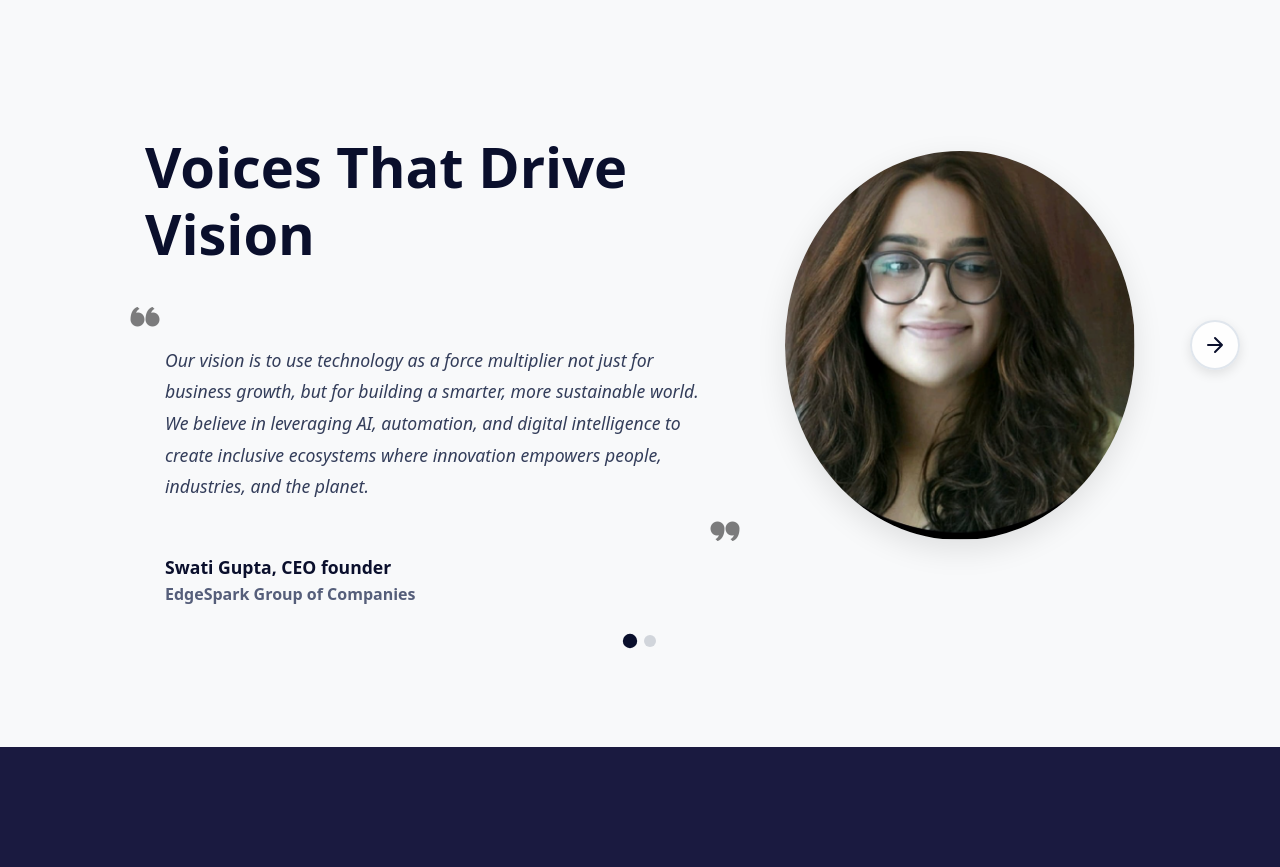
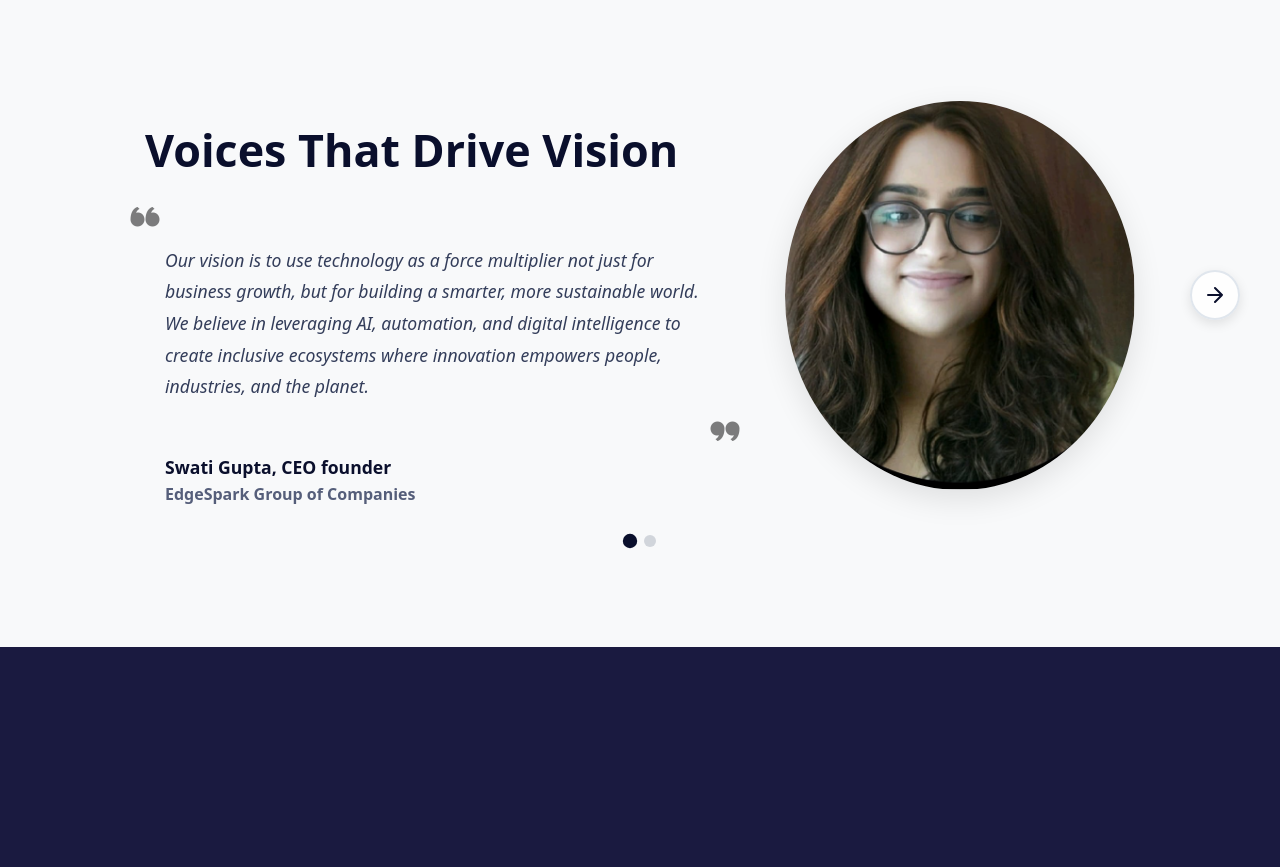
Before and after one commit to CXOTechBOT/edgeSpark, a React (Create React App) app: page / in a window 1280 px wide. Shown: the part 7580-8447 px from the top of the page. Built offline with nearby package versions, Linux system fonts and the light colour scheme.

Commit message:
Feedback changes apply

```diff
--- a/src/components/FounderVoiceSection.jsx
+++ b/src/components/FounderVoiceSection.jsx
@@ -1,15 +1,28 @@
-import React, { useState } from 'react';
+import React, { useState, useEffect } from 'react';
 
 /**
  * A component to feature quotes from key people, like CEO or founder.
  * All styles are inline and the component is self-contained.
  * Updated with carousel functionality for multiple voices.
+ * Mobile/tablet responsive with stacked layout.
  */
 const FounderVoiceSection = () => {
 
   // --- Carousel State ---
   const [currentSlide, setCurrentSlide] = useState(0);
   const [isTransitioning, setIsTransitioning] = useState(false);
+  const [isMobile, setIsMobile] = useState(false);
+
+  // --- Check screen size ---
+  useEffect(() => {
+    const checkScreenSize = () => {
+      setIsMobile(window.innerWidth <= 1024); // Tablet and below
+    };
+
+    checkScreenSize();
+    window.addEventListener('resize', checkScreenSize);
+    return () => window.removeEventListener('resize', checkScreenSize);
+  }, []);
 
   // --- Content Data ---
   const voices = [
@@ -25,23 +38,23 @@ const FounderVoiceSection = () => {
       quote: "At EdgeSpark, we don't just build solutions, we engineer the future. Our focus is on creating intelligent, sustainable, and human-centered innovations that empower organizations to lead with clarity and confidence in the age of Al. Every experience we deliver is designed to spark transformation that lasts.",
       authorName: "Puneet Agarwal, Co-Founder",
       authorTitle: "EdgeSpark Group of Companies",
-      image: require('../images/PuneetSir.png') // You can change this image
+      image: require('../images/PuneetSir.png')
     }
   ];
 
   // --- Navigation Functions ---
   const goToNext = () => {
-    if (isTransitioning) return; // Prevent multiple clicks during transition
+    if (isTransitioning || isMobile) return; // Prevent on mobile
     setIsTransitioning(true);
     setCurrentSlide((prev) => (prev + 1) % voices.length);
-    setTimeout(() => setIsTransitioning(false), 600); // Match transition duration
+    setTimeout(() => setIsTransitioning(false), 600);
   };
 
   const goToPrev = () => {
-    if (isTransitioning) return; // Prevent multiple clicks during transition
+    if (isTransitioning || isMobile) return; // Prevent on mobile
     setIsTransitioning(true);
     setCurrentSlide((prev) => (prev - 1 + voices.length) % voices.length);
-    setTimeout(() => setIsTransitioning(false), 600); // Match transition duration
+    setTimeout(() => setIsTransitioning(false), 600);
   };
 
   // --- Arrow Icons ---
@@ -68,38 +81,56 @@ const FounderVoiceSection = () => {
   const styles = {
     container: {
       width: '100%',
-      padding: '100px 40px',
+      padding: isMobile ? '60px 20px' : '100px 40px',
       backgroundColor: '#f8f9fa',
       fontFamily: 'system-ui, -apple-system, BlinkMacSystemFont, "Segoe UI", Roboto, "Helvetica Neue", Arial, sans-serif',
       color: '#0a0f2c',
       boxSizing: 'border-box',
       position: 'relative',
     },
+    mainHeading: {
+      fontSize: 'clamp(2.5rem, 6vw, 3.5rem)',
+      fontWeight: '600',
+      lineHeight: 1.2,
+      marginBottom: '60px',
+      textAlign: 'center',
+      display: isMobile ? 'block' : 'none', // Only show on mobile
+    },
     contentWrapper: {
       maxWidth: '1100px',
       margin: '0 auto',
-      display: 'flex',
+      display: isMobile ? 'block' : 'flex',
       alignItems: 'center',
       justifyContent: 'center',
       flexWrap: 'wrap',
-      gap: '60px',
+      gap: isMobile ? '80px' : '60px',
       position: 'relative',
-      transition: 'all 0.6s cubic-bezier(0.25, 0.8, 0.25, 1)', // Smooth transition for content changes
+      transition: isMobile ? 'none' : 'all 0.6s cubic-bezier(0.25, 0.8, 0.25, 1)',
+    },
+    voiceItem: {
+      display: isMobile ? 'flex' : 'contents',
+      flexDirection: isMobile ? 'column' : 'row',
+      alignItems: isMobile ? 'center' : 'normal',
+      gap: isMobile ? '40px' : '0',
+      marginBottom: isMobile ? '80px' : '0',
+      textAlign: isMobile ? 'center' : 'left',
     },
     textContainer: {
-      flex: '1 1 500px',
-      maxWidth: '580px',
+      flex: isMobile ? 'none' : '1 1 500px',
+      maxWidth: isMobile ? '100%' : '580px',
       position: 'relative',
-      opacity: isTransitioning ? 0.7 : 1, // Smooth fade during transition
-      transform: isTransitioning ? 'translateX(10px)' : 'translateX(0)', // Subtle slide effect
-      transition: 'all 0.6s cubic-bezier(0.25, 0.8, 0.25, 1)', // Smooth transition
+      opacity: (isTransitioning && !isMobile) ? 0.7 : 1,
+      transform: (isTransitioning && !isMobile) ? 'translateX(10px)' : 'translateX(0)',
+      transition: isMobile ? 'none' : 'all 0.6s cubic-bezier(0.25, 0.8, 0.25, 1)',
+      order: isMobile ? 2 : 'initial',
     },
     heading: {
-      fontSize: 'clamp(2.5rem, 6vw, 3.5rem)',
+      fontSize: 'clamp(2rem, 5vw, 2.8rem)',
       fontWeight: '600',
       lineHeight: 1.2,
-      marginBottom: '50px',
-      transition: 'all 0.6s ease',
+      marginBottom: '40px',
+      transition: isMobile ? 'none' : 'all 0.6s ease',
+      display: isMobile ? 'none' : 'block', // Hide individual headings on mobile
     },
     quoteWrapper: {
       position: 'relative',
@@ -107,7 +138,7 @@ const FounderVoiceSection = () => {
       paddingRight: '20px',
       paddingTop: '10px',
       paddingBottom: '10px',
-      transition: 'all 0.6s ease',
+      transition: isMobile ? 'none' : 'all 0.6s ease',
     },
     quoteText: {
       fontSize: 'clamp(1rem, 2.5vw, 1.1rem)',
@@ -116,25 +147,25 @@ const FounderVoiceSection = () => {
       position: 'relative',
       zIndex: 1,
       fontStyle: 'italic',
-      transition: 'all 0.6s ease',
+      transition: isMobile ? 'none' : 'all 0.6s ease',
     },
     authorContainer: {
         marginTop: '24px',
         paddingLeft: '20px',
-        transition: 'all 0.6s ease',
+        transition: isMobile ? 'none' : 'all 0.6s ease',
     },
     authorName: {
       fontWeight: '600',
       fontSize: '1.1rem',
       margin: '0 0 4px 0',
-      transition: 'all 0.6s ease',
+      transition: isMobile ? 'none' : 'all 0.6s ease',
     },
     authorTitle: {
         fontSize: '1rem',
         color: '#555e7a',
         margin: 0,
         fontWeight: '600',
-        transition: 'all 0.6s ease',
+        transition: isMobile ? 'none' : 'all 0.6s ease',
     },
     startQuote: {
         position: 'absolute',
@@ -145,7 +176,7 @@ const FounderVoiceSection = () => {
         zIndex: 0,
         opacity: 0.6,
         filter: 'brightness(0) saturate(100%) invert(40%) sepia(0%) saturate(0%) hue-rotate(0deg) brightness(40%) contrast(100%)',
-        transition: 'all 0.6s ease',
+        transition: isMobile ? 'none' : 'all 0.6s ease',
     },
     startQuote2: {
         position: 'absolute',
@@ -156,7 +187,7 @@ const FounderVoiceSection = () => {
         zIndex: 0,
         opacity: 0.6,
         filter: 'brightness(0) saturate(100%) invert(40%) sepia(0%) saturate(0%) hue-rotate(0deg) brightness(40%) contrast(100%)',
-        transition: 'all 0.6s ease',
+        transition: isMobile ? 'none' : 'all 0.6s ease',
     },
     endQuote: {
         position: 'absolute',
@@ -168,7 +199,7 @@ const FounderVoiceSection = () => {
         zIndex: 0,
         opacity: 0.6,
         filter: 'brightness(0) saturate(100%) invert(40%) sepia(0%) saturate(0%) hue-rotate(0deg) brightness(40%) contrast(100%)',
-        transition: 'all 0.6s ease',
+        transition: isMobile ? 'none' : 'all 0.6s ease',
     },
     endQuote2: {
         position: 'absolute',
@@ -180,24 +211,25 @@ const FounderVoiceSection = () => {
         zIndex: 0,
         opacity: 0.6,
         filter: 'brightness(0) saturate(100%) invert(40%) sepia(0%) saturate(0%) hue-rotate(0deg) brightness(40%) contrast(100%)',
-        transition: 'all 0.6s ease',
+        transition: isMobile ? 'none' : 'all 0.6s ease',
     },
     imageContainer: {
-      flex: '0 1 350px',
+      flex: isMobile ? 'none' : '0 1 350px',
       display: 'flex',
       justifyContent: 'center',
       alignItems: 'center',
-      opacity: isTransitioning ? 0.7 : 1, // Smooth fade during transition
-      transform: isTransitioning ? 'scale(0.98)' : 'scale(1)', // Subtle scale effect
-      transition: 'all 0.6s cubic-bezier(0.25, 0.8, 0.25, 1)', // Smooth transition
+      opacity: (isTransitioning && !isMobile) ? 0.7 : 1,
+      transform: (isTransitioning && !isMobile) ? 'scale(0.98)' : 'scale(1)',
+      transition: isMobile ? 'none' : 'all 0.6s cubic-bezier(0.25, 0.8, 0.25, 1)',
+      order: isMobile ? 1 : 'initial',
     },
     image: {
-      width: 'clamp(280px, 100%, 350px)',
-      height: 'clamp(280px, 100%, 350px)',
+      width: isMobile ? 'clamp(250px, 80vw, 300px)' : 'clamp(280px, 100%, 350px)',
+      height: isMobile ? 'clamp(250px, 80vw, 300px)' : 'clamp(280px, 100%, 350px)',
       borderRadius: '50%',
       objectFit: 'cover',
       boxShadow: '0 10px 30px rgba(0,0,0,0.1)',
-      transition: 'all 0.6s cubic-bezier(0.25, 0.8, 0.25, 1)', // Smooth image transition
+      transition: isMobile ? 'none' : 'all 0.6s cubic-bezier(0.25, 0.8, 0.25, 1)',
     },
     arrowButton: {
       position: 'absolute',
@@ -208,7 +240,7 @@ const FounderVoiceSection = () => {
       borderRadius: '50%',
       width: '50px',
       height: '50px',
-      display: 'flex',
+      display: isMobile ? 'none' : 'flex', // Hide on mobile
       alignItems: 'center',
       justifyContent: 'center',
       cursor: 'pointer',
@@ -219,15 +251,15 @@ const FounderVoiceSection = () => {
     },
     leftArrow: {
       left: '-50px',
-      opacity: currentSlide > 0 ? 1 : 0, // Smooth fade in/out
-      visibility: currentSlide > 0 ? 'visible' : 'hidden', // Prevent interaction when hidden
-      transform: currentSlide > 0 ? 'translateY(-50%) translateX(0) scale(1)' : 'translateY(-50%) translateX(-20px) scale(0.8)', // Slide in from left with scale
+      opacity: currentSlide > 0 ? 1 : 0,
+      visibility: currentSlide > 0 ? 'visible' : 'hidden',
+      transform: currentSlide > 0 ? 'translateY(-50%) translateX(0) scale(1)' : 'translateY(-50%) translateX(-20px) scale(0.8)',
     },
     rightArrow: {
       right: '-50px',
-      opacity: currentSlide < voices.length - 1 ? 1 : 0, // Smooth fade in/out
-      visibility: currentSlide < voices.length - 1 ? 'visible' : 'hidden', // Prevent interaction when hidden
-      transform: currentSlide < voices.length - 1 ? 'translateY(-50%) translateX(0) scale(1)' : 'translateY(-50%) translateX(20px) scale(0.8)', // Slide in from right with scale
+      opacity: currentSlide < voices.length - 1 ? 1 : 0,
+      visibility: currentSlide < voices.length - 1 ? 'visible' : 'hidden',
+      transform: currentSlide < voices.length - 1 ? 'translateY(-50%) translateX(0) scale(1)' : 'translateY(-50%) translateX(20px) scale(0.8)',
     },
     arrowHover: {
       backgroundColor: '#0a0f2c',
@@ -248,11 +280,11 @@ const FounderVoiceSection = () => {
       boxShadow: '0 8px 25px rgba(10, 15, 44, 0.4)',
     },
     slideIndicators: {
-      display: 'flex',
+      display: isMobile ? 'none' : 'flex', // Hide on mobile
       justifyContent: 'center',
       gap: '8px',
       marginTop: '30px',
-      transition: 'all 0.3s ease', // Smooth indicator transition
+      transition: 'all 0.3s ease',
     },
     indicator: {
       width: '12px',
@@ -261,7 +293,7 @@ const FounderVoiceSection = () => {
       backgroundColor: '#d1d5db',
       cursor: 'pointer',
       transition: 'all 0.3s ease',
-      opacity: isTransitioning ? 0.6 : 1, // Fade during transition
+      opacity: isTransitioning ? 0.6 : 1,
     },
     activeIndicator: {
       backgroundColor: '#0a0f2c',
@@ -275,7 +307,40 @@ const FounderVoiceSection = () => {
 
   const currentVoice = voices[currentSlide];
 
-  // --- Rendered Component ---
+  // --- Render mobile version ---
+  if (isMobile) {
+    return (
+      <div style={styles.container}>
+        <h2 style={styles.mainHeading}>Voices That Drive Vision</h2>
+        <div style={styles.contentWrapper}>
+          {voices.map((voice, index) => (
+            <div key={index} style={styles.voiceItem}>
+              <div style={styles.imageContainer}>
+                <img src={voice.image} alt={voice.authorName} style={styles.image} />
+              </div>
+              <div style={styles.textContainer}>
+                <div style={styles.quoteWrapper}>
+                  <img src={require('../images/comma.png')} alt="Opening quote" style={styles.startQuote} />
+                  <img src={require('../images/comma.png')} alt="Opening quote 2" style={styles.startQuote2} />
+                  <p style={styles.quoteText}>
+                    {voice.quote}
+                  </p>
+                  <img src={require('../images/comma.png')} alt="Closing quote" style={styles.endQuote} />
+                  <img src={require('../images/comma.png')} alt="Closing quote 2" style={styles.endQuote2} />
+                </div>
+                <div style={styles.authorContainer}>
+                  <p style={styles.authorName}>{voice.authorName}</p>
+                  <p style={styles.authorTitle}>{voice.authorTitle}</p>
+                </div>
+              </div>
+            </div>
+          ))}
+        </div>
+      </div>
+    );
+  }
+
+  // --- Render desktop version ---
   return (
     <div style={styles.container}>
       <div style={styles.contentWrapper}>
```
